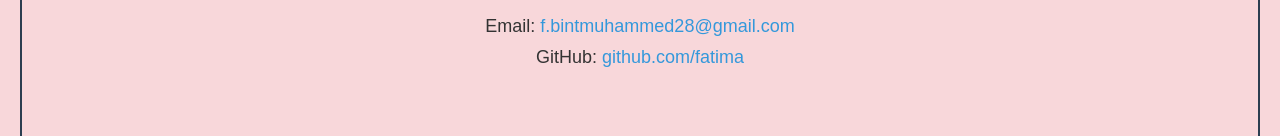
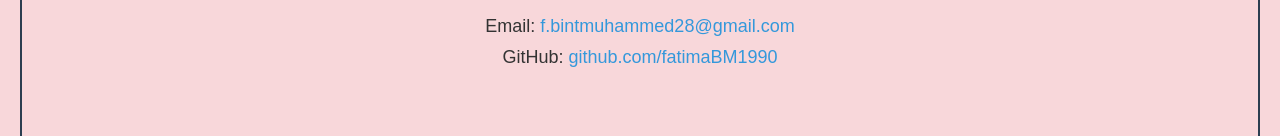
Before and after one commit to FatimaBM1990/FatimaRepository, a plain HTML site: page Coding/index.html in a window 1280 px wide. Shown: the part 2282-2418 px from the top of the page. Drawn offline with Linux system fonts and the light colour scheme; a web font is replaced by a local one.

Commit message:
Update index.html

```diff
--- a/Coding/index.html
+++ b/Coding/index.html
@@ -136,7 +136,7 @@
             <p class="description">Feel free to reach out to me through any of the platforms below:</p>
             <ul>
                 <li>Email: <a href="mailto:fatima@example.com">f.bintmuhammed28@gmail.com</a></li>
-                <li>GitHub: <a href="https://github.com/fatima">github.com/fatima</a></li>
+                <li>GitHub: <a href="https://github.com/fatima">github.com/fatimaBM1990</a></li>
                 <!-- Add other contact information as needed -->
             </ul>
         </div>
```
